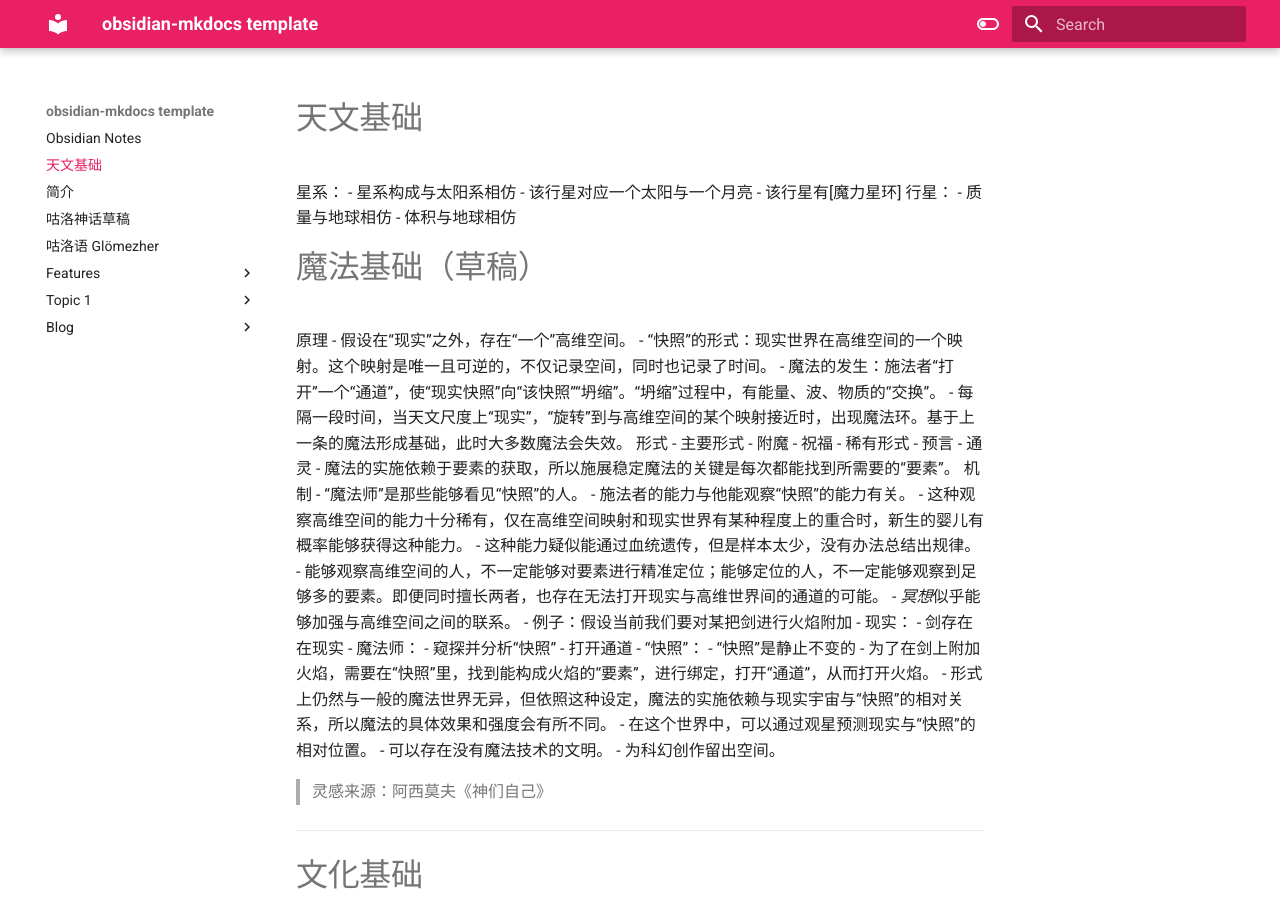
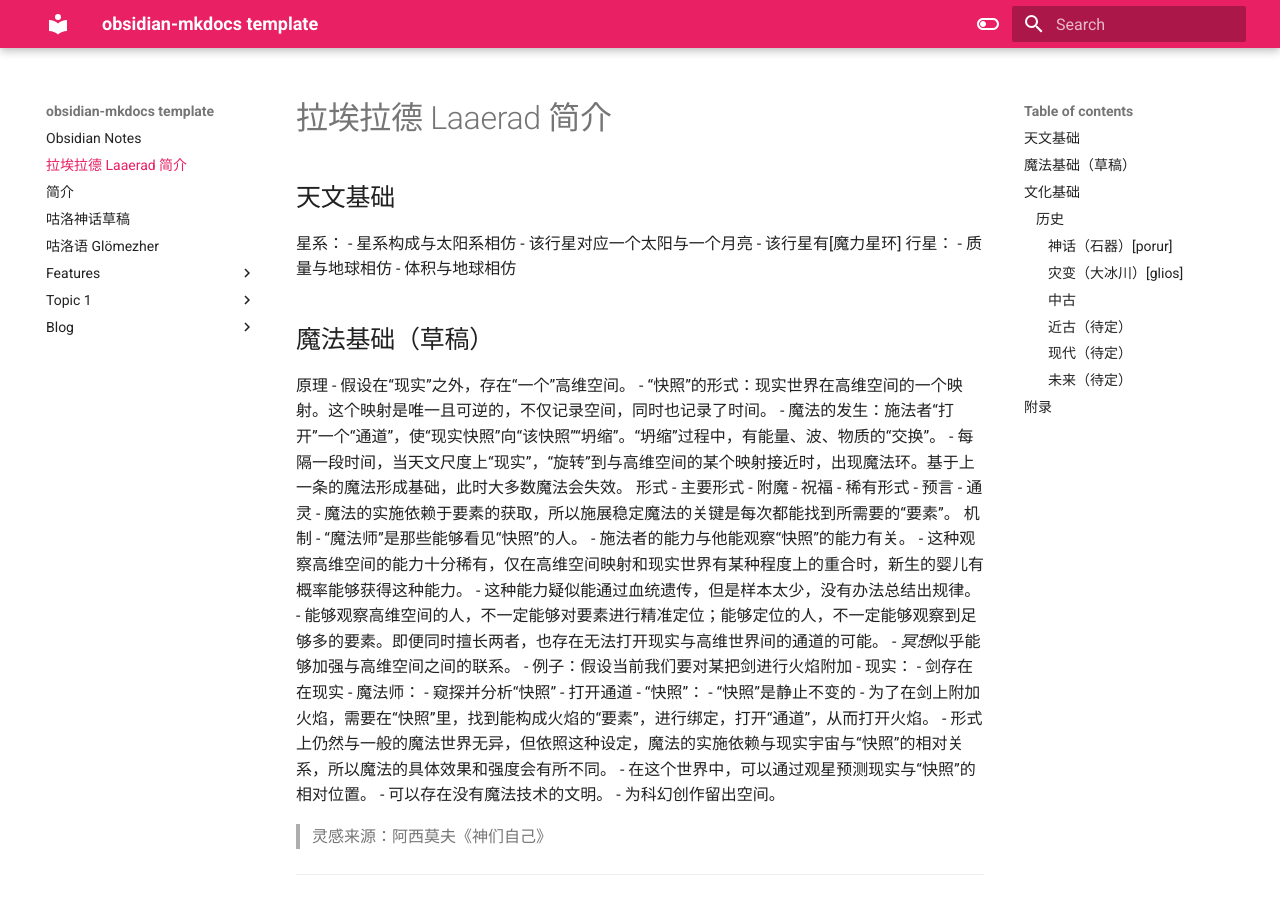
Before and after one commit to PhychiasLokDansk/Laaerad, an MkDocs documentation site: the page built from docs/laaerad 简介.md, in a window 1280 px wide and 900 px high. Built offline with MkDocs 1.6.1 and Material for MkDocs 9.7.7, drawn with Linux system fonts in a browser that asks for light colours.

Commit message:
[PhychiasLok] Merge #4
* PUSH NOTE : 咕洛语.md

* PUSH NOTE : 咕洛神话草稿.md

* PUSH NOTE : 原始语.md

* PUSH NOTE : laaerad 简介.md

```diff
--- a/docs/laaerad 简介.md
+++ b/docs/laaerad 简介.md
@@ -13,7 +13,8 @@ tags:
   - "#异界lerd"
 share: "true"
 ---
-# 天文基础
+# 拉埃拉德 Laaerad 简介
+## 天文基础
 星系：
 - 星系构成与太阳系相仿
 - 该行星对应一个太阳与一个月亮
@@ -22,7 +23,7 @@ share: "true"
 - 质量与地球相仿
 - 体积与地球相仿
 
-# 魔法基础（草稿）
+## 魔法基础（草稿）
 原理
 - 假设在“现实”之外，存在“一个”高维空间。
 - “快照”的形式：现实世界在高维空间的一个映射。这个映射是唯一且可逆的，不仅记录空间，同时也记录了时间。
@@ -58,9 +59,9 @@ share: "true"
 - 为科幻创作留出空间。
 > 灵感来源：阿西莫夫《神们自己》
 ---
-# 文化基础
-## 历史
-### 神话（石器）[porur]
+## 文化基础
+### 历史
+#### 神话（石器）[porur]
 概况
 - 行星的温热期。
 - 海平面较高，陆地少。
@@ -71,7 +72,7 @@ share: "true"
 结束
 - 神话纪元结束于某位大手子，发现了“快照”的存在，但是鉴于“该快照”截取的是宇宙早期的图景，打开通道后，大量水被冻结。海平面迅速下降，造成一系列灾害，地壳运动。神话时代结束。
 ---
-### 灾变（大冰川）[glios]
+#### 灾变（大冰川）[glios]
 概况
 - 地质活动剧烈
 - 大约持续了 1000 年。
@@ -83,7 +84,7 @@ share: "true"
 结束
 - 剧烈地质活动的结束
 ---
-### 中古
+#### 中古
 概况
 - 主要农耕文明形成，鲜有交流。
 - 各文明缓慢发展，大陆的各部分逐渐被探明。
@@ -92,17 +93,17 @@ share: "true"
 - 青铜->铁器。
 > 目前编纂的各方言出现的时间大概就在这一时期
 ---
-### 近古（待定）
+#### 近古（待定）
 概况
 - 文明大交流。
 -
 ---
 
-### 现代（待定）
+#### 现代（待定）
 与 OTL 相近的科技水平
-### 未来（待定）
+#### 未来（待定）
 ……
-# 附录
+## 附录
 语言
 - [原始语](%E5%8E%9F%E5%A7%8B%E8%AF%AD.md)
 - [咕洛语](%E5%92%95%E6%B4%9B%E8%AF%AD.md)
```
Also changed, not shown: docs/原始语.md (line endings or trailing spaces), docs/咕洛神话草稿.md (line endings or trailing spaces), docs/咕洛语.md (line endings or trailing spaces).
